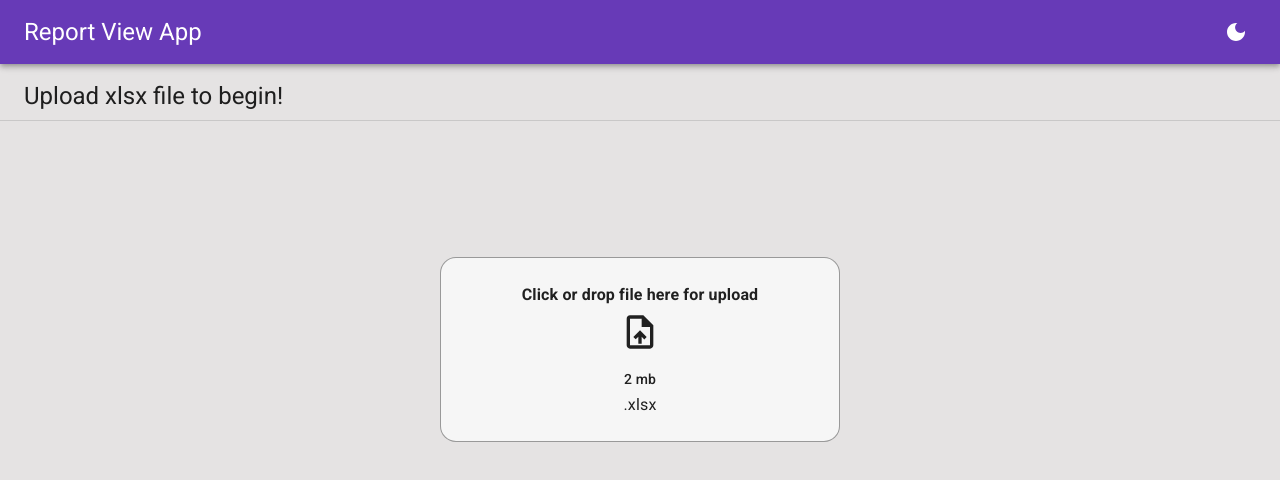
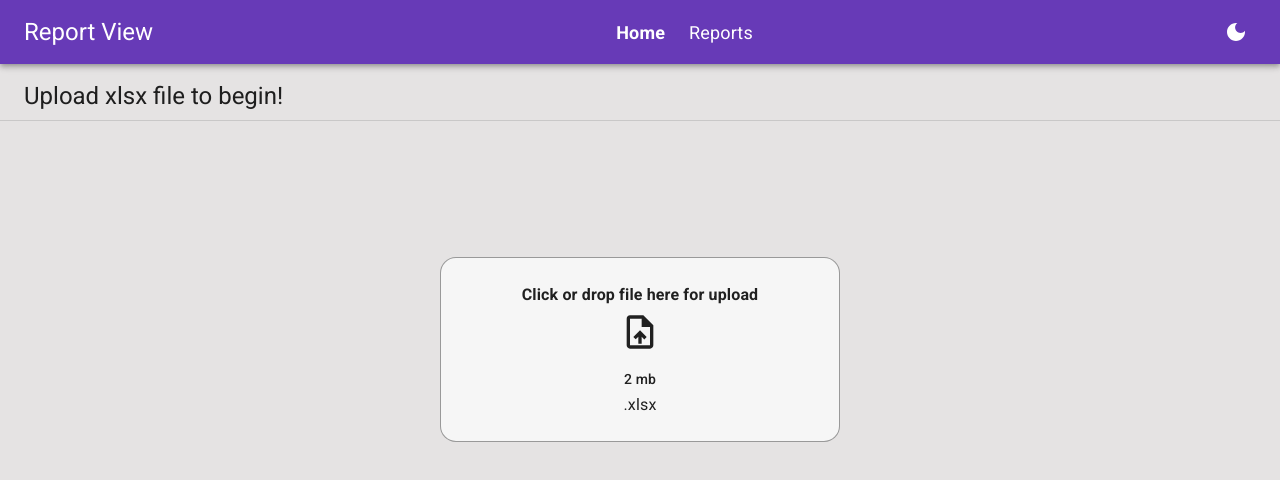
Before and after one commit to gigiti636/report-view-app, a React (Vite) app: page / in a window 1280 px wide. Shown: the top 480 px of the page. Built offline with nearby package versions, Linux system fonts and the light colour scheme.

Commit message:
added routes

```diff
--- a/src/components/common/Header.tsx
+++ b/src/components/common/Header.tsx
@@ -1,20 +1,51 @@
-import { AppBar, IconButton, Toolbar, Typography } from '@mui/material';
+import { AppBar, IconButton, Toolbar, Typography, Box } from '@mui/material';
 import DarkModeIcon from '@mui/icons-material/DarkMode';
 import LightModeIcon from '@mui/icons-material/LightMode';
 import { useContext } from 'react';
+import { NavLink } from 'react-router-dom';
 import ThemeContext from '@/theme/context';
+import { routes } from '@/routes/AppRouter.tsx';
 
 export const Header = () => {
   const { toggleTheme, currentTheme } = useContext(ThemeContext);
 
   return (
     <AppBar position="static">
-      <Toolbar sx={{ display: 'flex' }}>
-        <Typography variant="h5" component="div" sx={{ flexGrow: 1 }} textAlign={'left'}>
-          Report View App
+      <Toolbar sx={{ display: 'flex', justifyContent: 'space-between', alignItems: 'center' }}>
+        {/* App Title */}
+        <Typography variant="h5" component="div" textAlign={'left'}>
+          Report View
         </Typography>
 
-        <IconButton onClick={toggleTheme} color={'inherit'} sx={{ pY: 70 }}>
+        {/* Navigation Links */}
+        <Box sx={{ display: 'flex', gap: 3, flexGrow: 1, px: 2, justifyContent: 'center' }}>
+          <NavLink
+            to={routes.main}
+            style={({ isActive }) => ({
+              textDecoration: 'none',
+              fontWeight: isActive ? 'bold' : 'normal',
+              color: 'white',
+              fontSize: 'large',
+            })}
+          >
+            Home
+          </NavLink>
+
+          <NavLink
+            to={routes.reports}
+            style={({ isActive }) => ({
+              textDecoration: 'none',
+              fontWeight: isActive ? 'bold' : 'normal',
+              color: 'white',
+              fontSize: 'large',
+            })}
+          >
+            Reports
+          </NavLink>
+        </Box>
+
+        {/* Theme Toggle Button */}
+        <IconButton onClick={toggleTheme} color="inherit">
           {currentTheme !== 'dark' ? <DarkModeIcon /> : <LightModeIcon />}
         </IconButton>
       </Toolbar>
--- a/src/routes/AppRouter.tsx
+++ b/src/routes/AppRouter.tsx
@@ -7,11 +7,16 @@ import { Main } from './Main/Main.tsx';
 export const AppRouter = () => (
   <BrowserRouter>
     <Routes>
-      <Route path="/" element={<AppLayout />}>
+      <Route path={routes.main} element={<AppLayout />}>
         <Route index element={<Main />} />
-        <Route path={'/other'} element={<div> other route</div>} />
+        <Route path={routes.reports} element={<div>Reports page</div>} />
         <Route path="*" element={<NotFound />} />
       </Route>
     </Routes>
   </BrowserRouter>
 );
+
+export const routes = {
+  main: '/',
+  reports: '/reports',
+};
```
